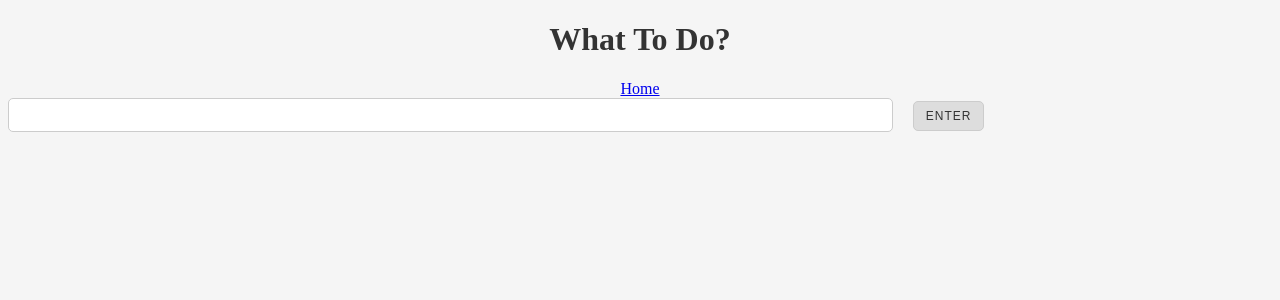
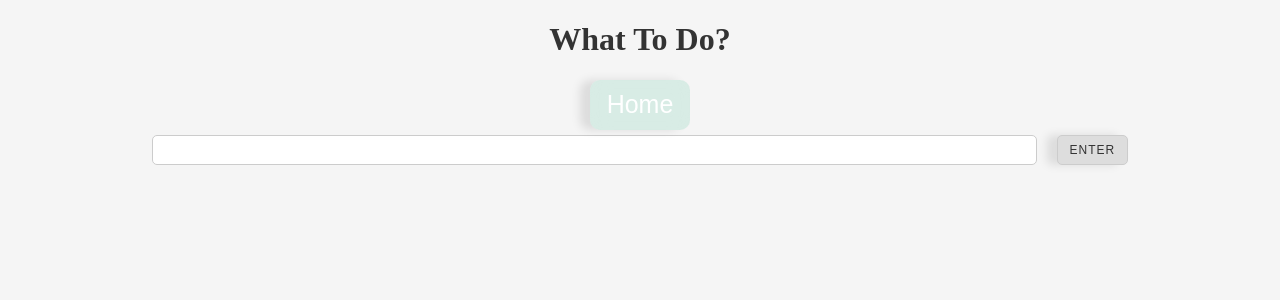
Before and after one commit to RajBhut/To-do, a React (Create React App) app: page /user/1 in a window 1280 px wide. Shown: the top 300 px of the page. Built offline with nearby package versions, Linux system fonts and the light colour scheme.

Commit message:
home page changes

```diff
--- a/src/components/App.css
+++ b/src/components/App.css
@@ -9,7 +9,9 @@ color: #333;
 
 }
 
-.con {
+
+
+  .con {
   background-color: #a0d6e8;
   color: #fff;
   display: flex;
@@ -69,28 +71,61 @@ color: #333;
   background-color: #333;
 }
 
-.checkbox {
+input .checkbox {
   background-color: #ddd;
   border-color: #ccc;
-  transform: scale(2);
-  margin-left: 2rem;
+  width: fit-content;
+
+
+
 }
 
 .checkbox:checked {
   background-color: #333;
   border-color: #222;
   transition: 1s;
-  transform: scale(1);
+  transform: scale(1.3);
   opacity: 0.1;
 }
 
-li {
+
+
+
+#todo{
   display: flex;
   list-style: disc;
+  width: 100%;
   margin-bottom: 5px;
   height: fit-content;
+
 }
 
 li:hover {
   background-color: #f0f0f0;
 }
+.ap
+{
+  height: 100vh;
+  display: flex;
+  flex-direction: column;
+  width: 100%;
+}
+.label
+{
+  display: flex;
+  width: 100%;
+  align-items: center;
+  justify-content: center;
+}
+#home
+{
+    border: none;
+    outline: none;
+    width: 100px;
+    height: 50px;
+    border-radius: 10px;
+    background-color: rgba(142, 214, 187, 0.288);
+    box-shadow: -10px 0 10px rgba(0,0,0,0.1);
+    backdrop-filter: blur(10px);
+
+}
--- a/src/components/App.jsx
+++ b/src/components/App.jsx
@@ -37,20 +37,23 @@ function App() {
 
     return (
         <div>
-            <center><h1>What To Do?</h1><Link to="/">Home</Link></center>
-            <form onSubmit={createTodo}>
+            <center><h1>What To Do?</h1><button id='home'>
+            <Link style={{textDecoration : 'none' ,fontSize : 25, color: 'white'}} to="/">Home</Link></button>
+            </center>
+            <form onSubmit={createTodo}><div className="ap">
                 <div className='label'>
                     <input className='input' type="text" value={task} onChange={event => setTask(event.target.value)} />
                     <button className='submit' type='submit'>Enter</button>
                 </div>
-                <ul>
+
+                <ul className='user'>
                     {todos.map((item) => (
-                        <li key={item.id}>
+                        <li id='todo' key={item.id}>
                             <div className='con'>{item.todo}</div>
-                            <input className="checkbox" type="checkbox" onChange={() => deleteItem(item.id)} />
+                              <input className="checkbox" type="checkbox" onChange={() => deleteItem(item.id)} />
                         </li>
                     ))}
-                </ul>
+                </ul></div>
             </form>
         </div>
     );
--- a/src/components/Home.css
+++ b/src/components/Home.css
@@ -2,10 +2,88 @@
 .container
 {
     display: flex;
-    flex-direction:row;
-    width: 50px;
-    height: 50px;
-    background-color: aqua;
-    margin: 2px;
+    flex-direction:column;
+ min-width:  fit-content;
+  max-width: 200px;
+    height: 100px;
+ background-color: rgba(255, 255, 255, 0.288);
+ box-shadow: -10px 0 10px rgba(0,0,0,0.1);
+ backdrop-filter: blur(10px);
+    margin: 10px;
+
+    border-radius: 10px;
 
 }
+
+
+.dt
+{
+    display: flex;
+    align-items: center;
+    justify-content: center;
+    min-height: 60px;
+    min-width: fit-content;
+    text-decoration: none;
+    padding: 5px;
+}
+form{
+    height: 50px;
+    display: flex;
+
+}
+form input
+{
+    height: 30px;
+    border-radius: 10px;
+    outline: none;
+    border: none;
+    font-size: large;
+    padding-left: 5px;
+    padding-right: 3px;
+    margin-top: 5px ;
+    margin-bottom: 5px;
+    min-width: 300px;
+}
+form button
+{
+    background-color: rgba(142, 214, 187, 0.288);
+    box-shadow: -10px 0 10px rgba(0,0,0,0.1);
+    backdrop-filter: blur(10px);
+    border-radius: 8px;
+    font-size: medium;
+    margin-left: 5px ;
+    border: none;
+    outline: none;
+    margin-top: 5px ;
+    margin-bottom: 5px;
+}
+
+.bd
+{
+
+    height: 100vh;
+    background-color: #E9f1fa;
+
+
+}
+#bt
+{
+    outline: none;
+    border: none;
+    height: 100%;
+    background-color: rgba(255, 255, 255, 0.288);
+
+    backdrop-filter: blur(10px);
+}
+.data ul
+{
+    display: flex;
+    flex-direction: row;
+}
+#home
+{
+    border: none;
+    outline: none;
+    width: 100px;
+    height: 50px;
+}
--- a/src/components/Home.jsx
+++ b/src/components/Home.jsx
@@ -31,20 +31,22 @@ function Home() {
     }, [users]);
 
     return (
-        <div>
-            <div className='Header'><h1>I am in Home</h1>
+        <div className='bd'>
+            <div className='Header'><h1> Home</h1>
             <form onSubmit={addUser}>
-            <input type="text" value={input} onChange={event => setInput(event.target.value)} /><button type='submit'>Add user</button></form></div>
-            <ul>
+            <input type="text" value={input} onChange={event => setInput(event.target.value)} /><button id='sub' type='submit'>Add user</button></form></div>
+      <div className="data">
+            <ul >
                 {users.map(user => (
                     <div className='container' key={user.id}>
-                        <li>
-                            <Link to={`/user/${user.id}`}>{user.name}</Link>
+                        <li className='dt'>
+                            <Link style={{textDecoration : 'none' ,fontSize : 30, color: 'black'}} to={`/user/${user.id}`}>{user.name}</Link>
 
-                        </li> <button onClick={() => deleteUser(user.id)}>Delete</button>
+                        </li> <button id='bt' onClick={() => deleteUser(user.id)}>Delete</button>
                     </div>
                 ))}
             </ul>
+            </div>
         </div>
     );
 }
```
Also changed, not shown: src/components/header.jsx (deleted, +0 -9 lines).
